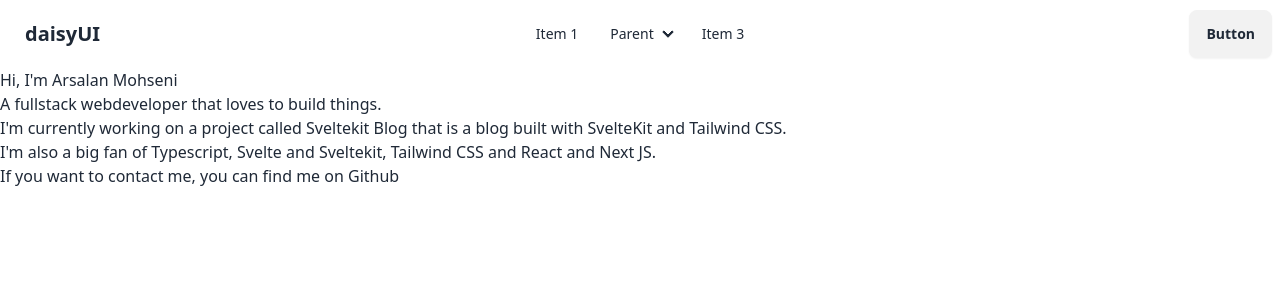
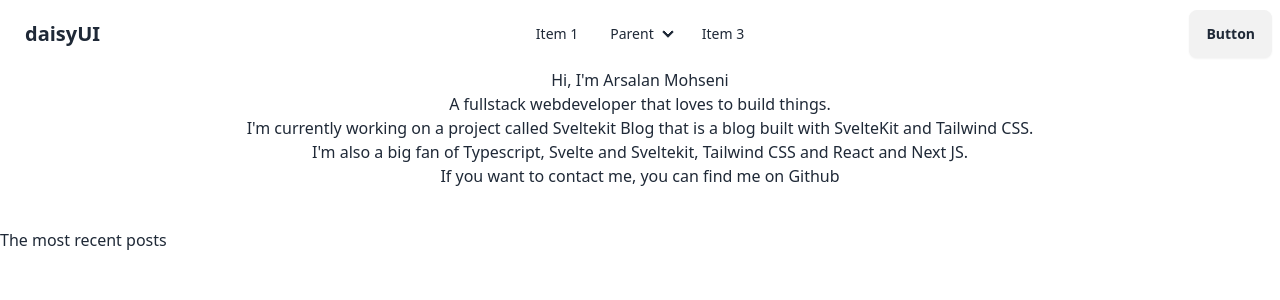
Before and after one commit to arsalanmohseni/sveltekit-blog, a SvelteKit app: page / in a window 1280 px wide. Shown: the top 300 px of the page. Built offline with nearby package versions, Linux system fonts and the light colour scheme; what fluid-tailwind would draw is missing.

Commit message:
Linted codes and added new text

```diff
--- a/src/routes/+page.svelte
+++ b/src/routes/+page.svelte
@@ -1,5 +1,25 @@
-<h1>Hi, I'm Arsalan Mohseni</h1>
-<p>A fullstack webdeveloper that loves to build things.</p>
-<p>I'm currently working on a project called <a href="https://github.com/arsalanmohseni/sveltekit-blog">Sveltekit Blog</a> that is a blog built with SvelteKit and Tailwind CSS.</p>
-<p>I'm also a big fan of <a href="https://www.typescriptlang.org/">Typescript</a>, <a href="https://svelte.dev/">Svelte and Sveltekit</a>, <a href="https://tailwindcss.com/">Tailwind CSS</a> and <a href="https://nextjs.org/">React and Next JS</a>.</p>
-<p>If you want to contact me, you can find me on <a href="https://github.com/arsalanmohseni">Github</a></p>
+<section class="text-center">
+	<h1>Hi, I'm Arsalan Mohseni</h1>
+	<p>A fullstack webdeveloper that loves to build things.</p>
+	<p>
+		I'm currently working on a project called <a
+			href="https://github.com/arsalanmohseni/sveltekit-blog">Sveltekit Blog</a
+		> that is a blog built with SvelteKit and Tailwind CSS.
+	</p>
+	<p>
+		I'm also a big fan of <a href="https://www.typescriptlang.org/">Typescript</a>,
+		<a href="https://svelte.dev/">Svelte and Sveltekit</a>,
+		<a href="https://tailwindcss.com/">Tailwind CSS</a>
+		and <a href="https://nextjs.org/">React and Next JS</a>.
+	</p>
+	<p>
+		If you want to contact me, you can find me on <a href="https://github.com/arsalanmohseni"
+			>Github</a
+		>
+	</p>
+</section>
+
+<section class="mt-10">
+	<h3>The most recent posts</h3>
+
+</section>
```
